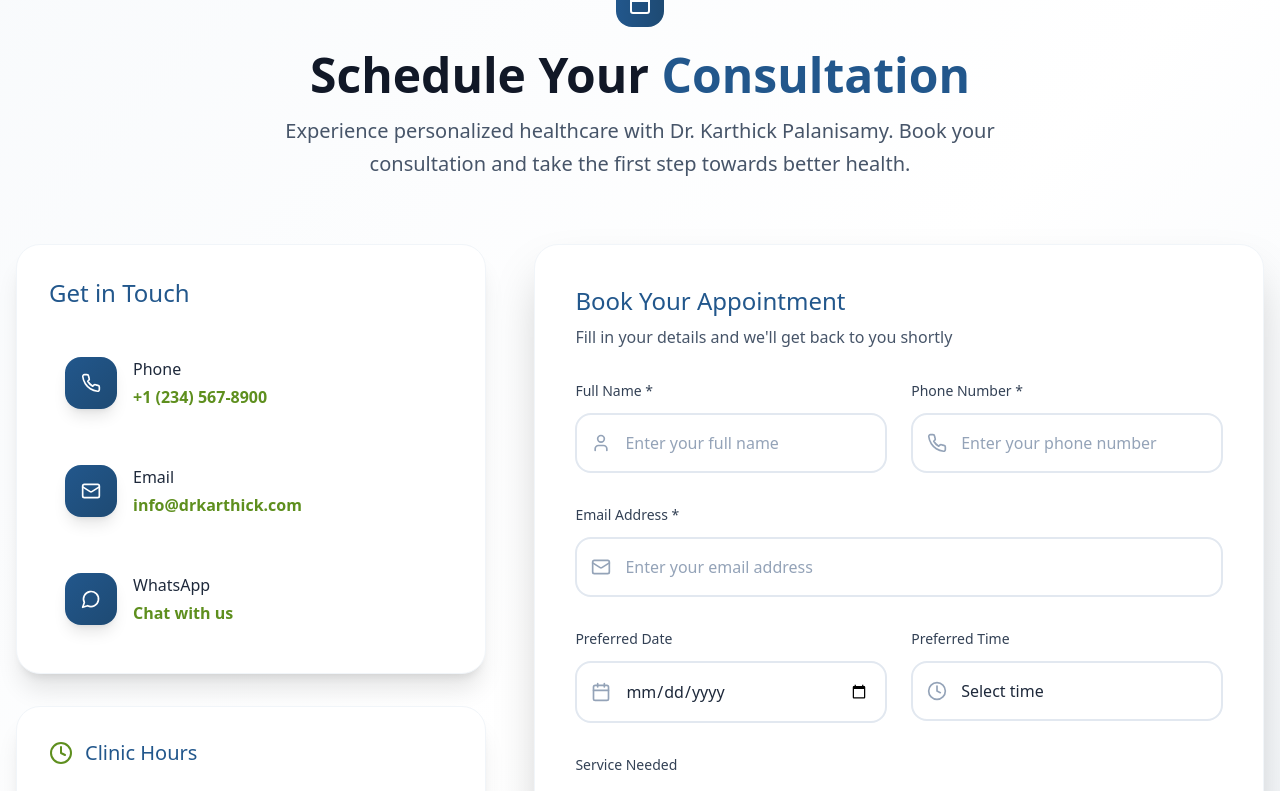
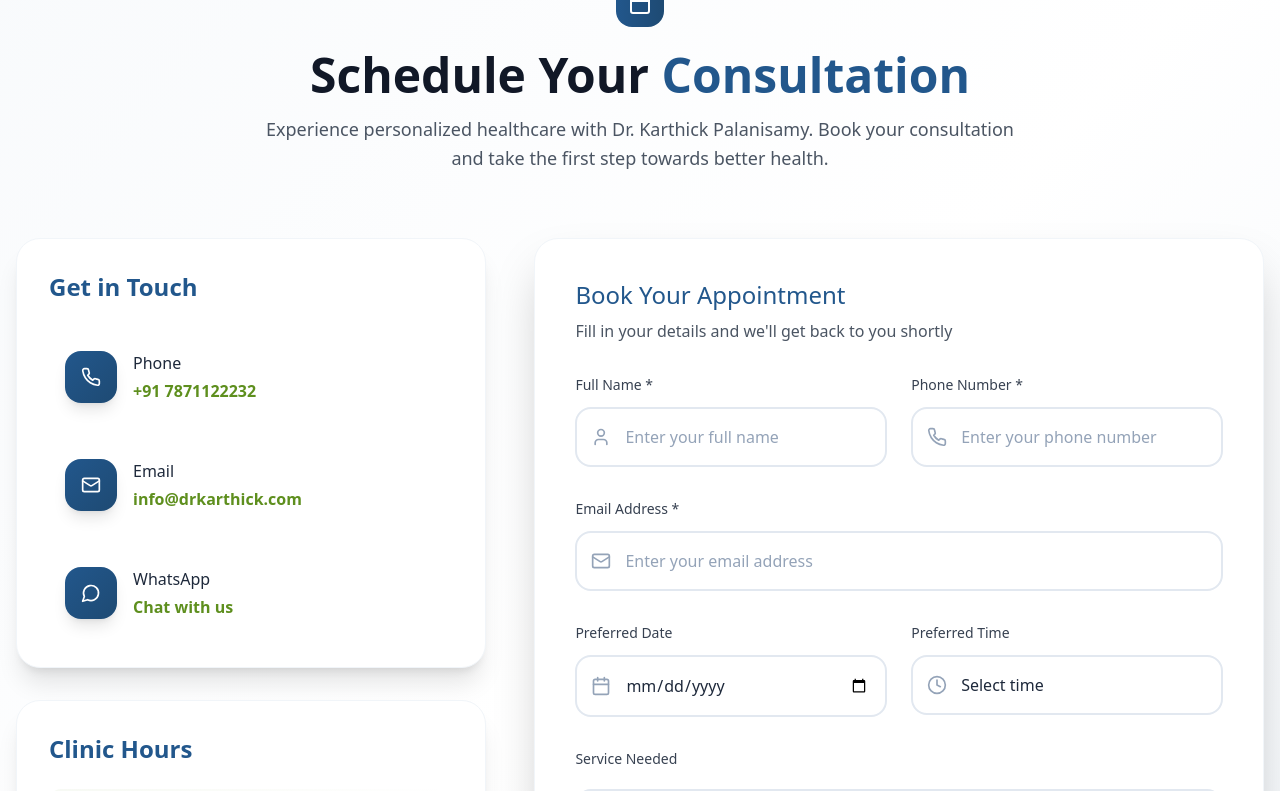
Before and after one commit to RookAdmin/dr-karthik, a React (Vite) app: page / in a window 1280 px wide. Shown: the part 4709-5500 px from the top of the page. Built offline with nearby package versions, Linux system fonts and the light colour scheme.

Commit message:
contact update

```diff
--- a/src/sections/ConsultationForm.tsx
+++ b/src/sections/ConsultationForm.tsx
@@ -1,4 +1,4 @@
-import { useState } from "react";
+import React, { useState } from "react";
 import {
   Calendar,
   Phone,
@@ -10,7 +10,7 @@ import {
   MapPin,
 } from "lucide-react";
 
-const ConsultationForm = () => {
+const ConsultationForm: React.FC = () => {
   const [formData, setFormData] = useState({
     name: "",
     phone: "",
@@ -63,7 +63,7 @@ const ConsultationForm = () => {
               <h3 className="text-3xl font-light text-[#22578c] mb-6">
                 Request Submitted
               </h3>
-              <p className="text-slate-600 text-lg leading-relaxed mb-8">
+              <p className="text-gray-600 text-lg leading-relaxed mb-8">
                 Thank you for choosing our care. We'll contact you within 24
                 hours to confirm your consultation.
               </p>
@@ -93,11 +93,11 @@ const ConsultationForm = () => {
           <div className="inline-flex items-center justify-center p-3 bg-gradient-to-r from-[#22578c] to-[#1e4a73] rounded-2xl mb-6">
             <Calendar className="h-6 w-6 text-white" />
           </div>
-            <h2 className="text-4xl lg:text-5xl font-bold text-gray-900 mb-4">
-         Schedule Your <span className="text-[#22578c]">Consultation</span><br />
-
+          <h2 className="text-4xl lg:text-5xl font-bold text-gray-900 mb-4">
+            Schedule Your <span className="text-[#22578c]">Consultation</span>
+            <br />
           </h2>
-          <p className="text-xl text-slate-600 leading-relaxed">
+          <p className="text-lg text-gray-600 leading-relaxed">
             Experience personalized healthcare with Dr. Karthick Palanisamy.
             Book your consultation and take the first step towards better
             health.
@@ -110,7 +110,7 @@ const ConsultationForm = () => {
             <div className="lg:col-span-2 space-y-8">
               {/* Contact Card */}
               <div className="bg-white rounded-3xl p-8 shadow-xl border border-slate-100">
-                <h3 className="text-2xl font-light text-[#22578c] mb-8">
+                <h3 className="text-2xl font-bold text-[#22578c] mb-8">
                   Get in Touch
                 </h3>
 
@@ -123,10 +123,10 @@ const ConsultationForm = () => {
                       <div>
                         <p className="font-medium text-slate-800 mb-1">Phone</p>
                         <a
-                          href="tel:+1234567890"
+                          href="tel:+91 7871122232"
                           className="text-[#5e8f1e] font-semibold hover:underline"
                         >
-                          +1 (234) 567-8900
+                          +91 7871122232
                         </a>
                       </div>
                     </div>
@@ -159,7 +159,7 @@ const ConsultationForm = () => {
                           WhatsApp
                         </p>
                         <a
-                          href="https://wa.me/1234567890"
+                          href="https://wa.me/917871122232"
                           className="text-[#5e8f1e] font-semibold hover:underline"
                         >
                           Chat with us
@@ -172,12 +172,9 @@ const ConsultationForm = () => {
 
               {/* Clinic Hours Card */}
               <div className="bg-white rounded-3xl p-8 shadow-xl border border-slate-100">
-                <div className="flex items-center space-x-3 mb-6">
-                  <Clock className="h-6 w-6 text-[#5e8f1e]" />
-                  <h3 className="text-xl font-light text-[#22578c]">
-                    Clinic Hours
-                  </h3>
-                </div>
+                <h3 className="text-2xl font-bold text-[#22578c] mb-6">
+                  Clinic Hours
+                </h3>
 
                 <div className="space-y-4">
                   {[
@@ -237,19 +234,19 @@ const ConsultationForm = () => {
             <div className="lg:col-span-3">
               <div className="bg-white rounded-3xl p-10 shadow-2xl border border-slate-100">
                 <div className="mb-8">
-                  <h3 className="text-2xl font-light text-[#22578c] mb-2">
+                  <h3 className="text-2xl font-bold.0205+3+1.
+                  0++9 text-[#22578c] mb-2">
                     Book Your Appointment
                   </h3>
-                  <p className="text-slate-600">
+                  <p className="text-gray-600">
                     Fill in your details and we'll get back to you shortly
                   </p>
                 </div>
-
                 <div className="space-y-8">
                   {/* Name and Phone */}
                   <div className="grid md:grid-cols-2 gap-6">
                     <div className="space-y-2">
-                      <label className="block text-sm font-medium text-slate-700 mb-3">
+                      <label className="block text-sm font-medium text-gray-700 mb-3">
                         Full Name *
                       </label>
                       <div className="relative">
@@ -267,7 +264,7 @@ const ConsultationForm = () => {
                     </div>
 
                     <div className="space-y-2">
-                      <label className="block text-sm font-medium text-slate-700 mb-3">
+                      <label className="block text-sm font-medium text-gray-700 mb-3">
                         Phone Number *
                       </label>
                       <div className="relative">
@@ -287,7 +284,7 @@ const ConsultationForm = () => {
 
                   {/* Email */}
                   <div className="space-y-2">
-                    <label className="block text-sm font-medium text-slate-700 mb-3">
+                    <label className="block text-sm font-medium text-gray-700 mb-3">
                       Email Address *
                     </label>
                     <div className="relative">
@@ -307,7 +304,7 @@ const ConsultationForm = () => {
                   {/* Date and Time */}
                   <div className="grid md:grid-cols-2 gap-6">
                     <div className="space-y-2">
-                      <label className="block text-sm font-medium text-slate-700 mb-3">
+                      <label className="block text-sm font-medium text-gray-700 mb-3">
                         Preferred Date
                       </label>
                       <div className="relative">
@@ -323,7 +320,7 @@ const ConsultationForm = () => {
                     </div>
 
                     <div className="space-y-2">
-                      <label className="block text-sm font-medium text-slate-700 mb-3">
+                      <label className="block text-sm font-medium text-gray-700 mb-3">
                         Preferred Time
                       </label>
                       <div className="relative">
@@ -349,7 +346,7 @@ const ConsultationForm = () => {
 
                   {/* Service */}
                   <div className="space-y-2">
-                    <label className="block text-sm font-medium text-slate-700 mb-3">
+                    <label className="block text-sm font-medium text-gray-700 mb-3">
                       Service Needed
                     </label>
                     <select
@@ -369,7 +366,7 @@ const ConsultationForm = () => {
 
                   {/* Message */}
                   <div className="space-y-2">
-                    <label className="block text-sm font-medium text-slate-700 mb-3">
+                    <label className="block text-sm font-medium text-gray-700 mb-3">
                       Additional Message
                     </label>
                     <textarea
@@ -395,20 +392,6 @@ const ConsultationForm = () => {
                     <span>Schedule Your Consultation</span>
                   </button>
                 </div>
-
-                {/* Trust Badges */}
-                {/* <div className="mt-8 pt-8 border-t border-slate-100">
-                  <div className="flex items-center justify-center space-x-8 text-sm text-slate-600">
-                    <div className="flex items-center space-x-2">
-                      <div className="w-2 h-2 bg-[#5e8f1e] rounded-full"></div>
-                      <span>Secure & Confidential</span>
-                    </div>
-                    <div className="flex items-center space-x-2">
-                      <div className="w-2 h-2 bg-[#22578c] rounded-full"></div>
-                      <span>24h Response Time</span>
-                    </div>
-                  </div>
-                </div> */}
               </div>
             </div>
           </div>
```
